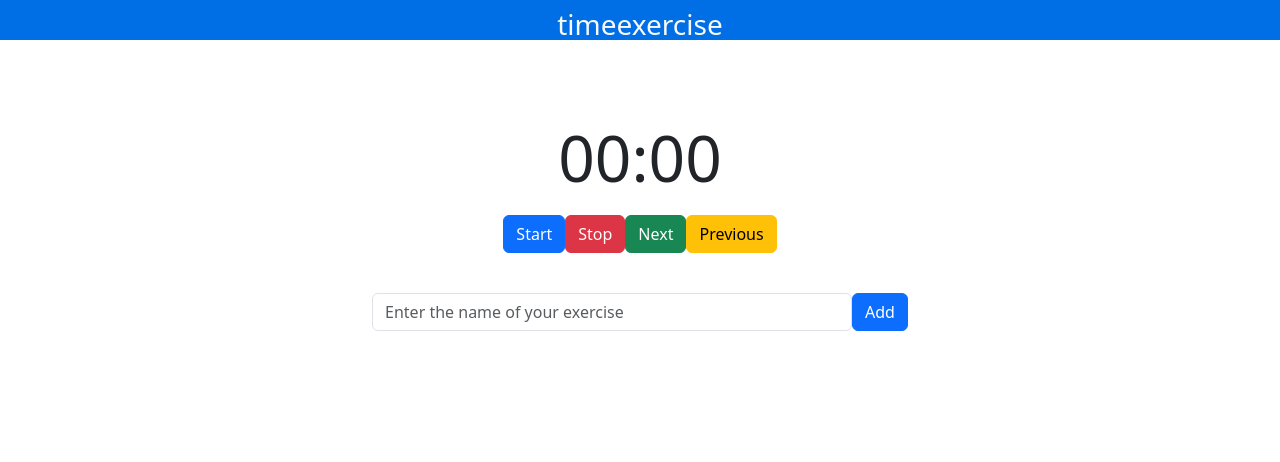
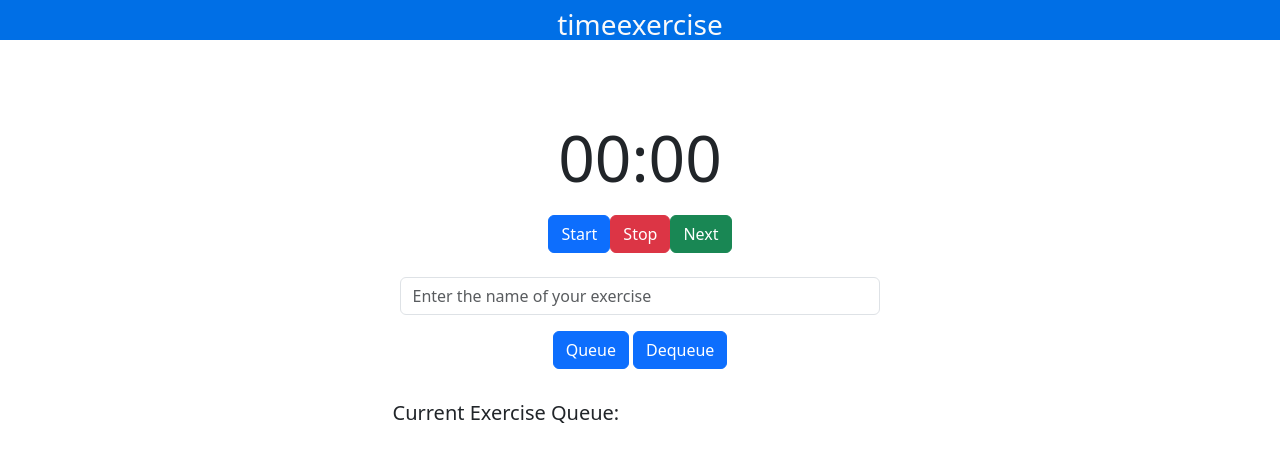
Before and after one commit to MarkDemidovs/timeexercise, a React app: page / in a window 1280 px wide. Shown: the top 462 px of the page. Built offline with nearby package versions, Linux system fonts and the light colour scheme; the HTML template or start-up script is replaced by a standard one.

Commit message:
exercises through queues implementation

```diff
--- a/src/App.tsx
+++ b/src/App.tsx
@@ -10,7 +10,6 @@ export default function App() {
       <Button variant="primary">Start</Button>
       <Button variant="danger ">Stop</Button>
       <Button variant="success">Next</Button>
-      <Button variant="warning">Previous</Button>
     </div>
     <Tasks/>
 
--- a/src/Tasks.tsx
+++ b/src/Tasks.tsx
@@ -2,34 +2,91 @@ import "bootstrap/dist/css/bootstrap.min.css";
 import { useState } from "react";
 import { Button } from "react-bootstrap";
 
+class Queue {
+    private data: any[];
+
+    constructor(q: any[] = []) {
+        this.data = q;
+    }
+
+    enqueue(value: any): void {
+        this.data.push(value);
+    }
+
+    size(): number {
+        return this.data.length;
+    }
+
+    dequeue(): any {
+        if (this.size() < 1) {
+            throw new Error("Empty Queue");
+        }
+        return this.data.shift();
+    }
+
+    peek(): any {
+        if (this.size() < 1) {
+            return null;
+        }
+        return this.data[0];
+    }
+
+    getItems(): any[] {
+        return this.data;
+    }
+}
+
 export default function Tasks() {
   const [currentExercise, setCurrentExercise] = useState<string>("");
-  const [exercises, setExercises] = useState<string[]>([]);
+  const [exerciseQueue, setExerciseQueue] = useState<Queue>(new Queue());
 
   function handleAdd(e: React.MouseEvent<HTMLButtonElement>) {
     e.preventDefault();
 
     if (currentExercise.trim()) {
-      console.log(currentExercise);
-      setExercises((prevExercises) => [...prevExercises, currentExercise]);
+      exerciseQueue.enqueue(currentExercise);
+      setExerciseQueue(new Queue(exerciseQueue.getItems()));
       setCurrentExercise("");
     }
-    console.log(exercises);
+
+    console.log(exerciseQueue.getItems());
+  }
+
+  function handleDequeue() {
+    if (exerciseQueue.size() > 0) {
+      const removedExercise = exerciseQueue.dequeue();
+      setExerciseQueue(new Queue(exerciseQueue.getItems()));
+      console.log(`Removed exercise: ${removedExercise}`);
+    } else {
+      console.log("Queue is empty.");
+    }
   }
 
   return (
     <div id="tasksField" className="form-group">
       <form id="formTasks">
         <input
-          type="email"
+          type="text"
           className="form-control"
           id="exerInput"
-          aria-describedby="emailHelp"
           placeholder="Enter the name of your exercise"
+          value={currentExercise}
           onChange={(e) => setCurrentExercise(e.target.value)}
-        ></input>
-        <Button onClick={handleAdd}>Add</Button>
+        />
+
+        <div>
+            <Button onClick={handleAdd}>Queue</Button>
+            <Button onClick={handleDequeue} className="ms-1">Dequeue</Button>
+        </div>
       </form>
+      <div className="mt-4">
+        <h5>Current Exercise Queue:</h5>
+        <ul>
+          {exerciseQueue.getItems().map((exercise, index) => (
+            <li key={index}>{exercise}</li>
+          ))}
+        </ul>
+      </div>
     </div>
   );
 }
--- a/src/index.css
+++ b/src/index.css
@@ -25,7 +25,7 @@
 }
 
 #tasksField {
-    margin-top: 5vh;
+    margin-top: 3vh;
 }
 
 #exerInput {
@@ -34,4 +34,16 @@
 
 #formTasks {
     display: flex;
+    flex-direction: column;
+    text-align: center;
 }
+
+#formTasks Button {
+    margin-top: 1vh;
+    margin-bottom: 1vh;
+}
+#formTasks input {
+    margin-bottom: 1vh;
+    margin-left: 7px;
+    margin-right: 1vh;
+}
```
